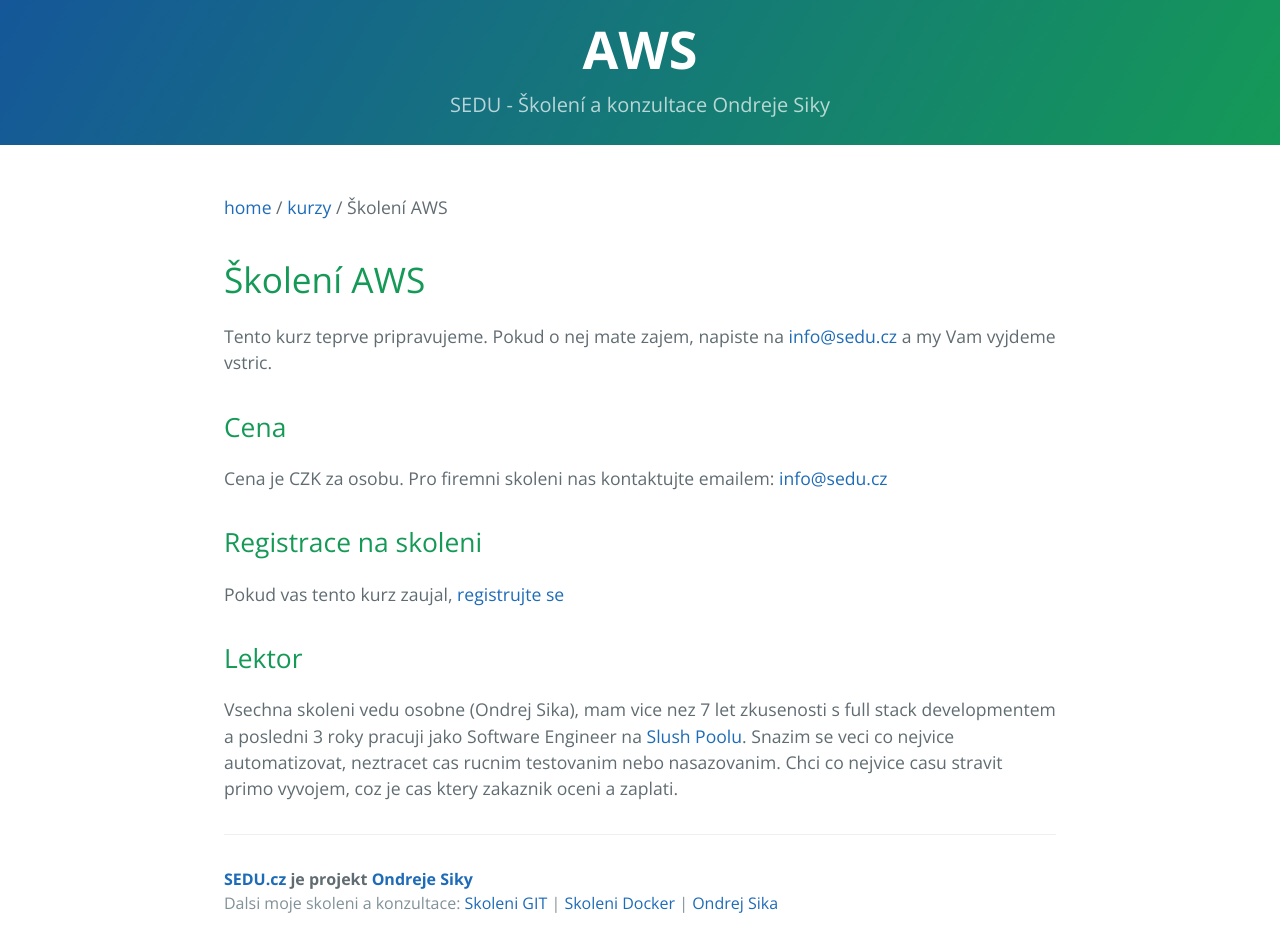
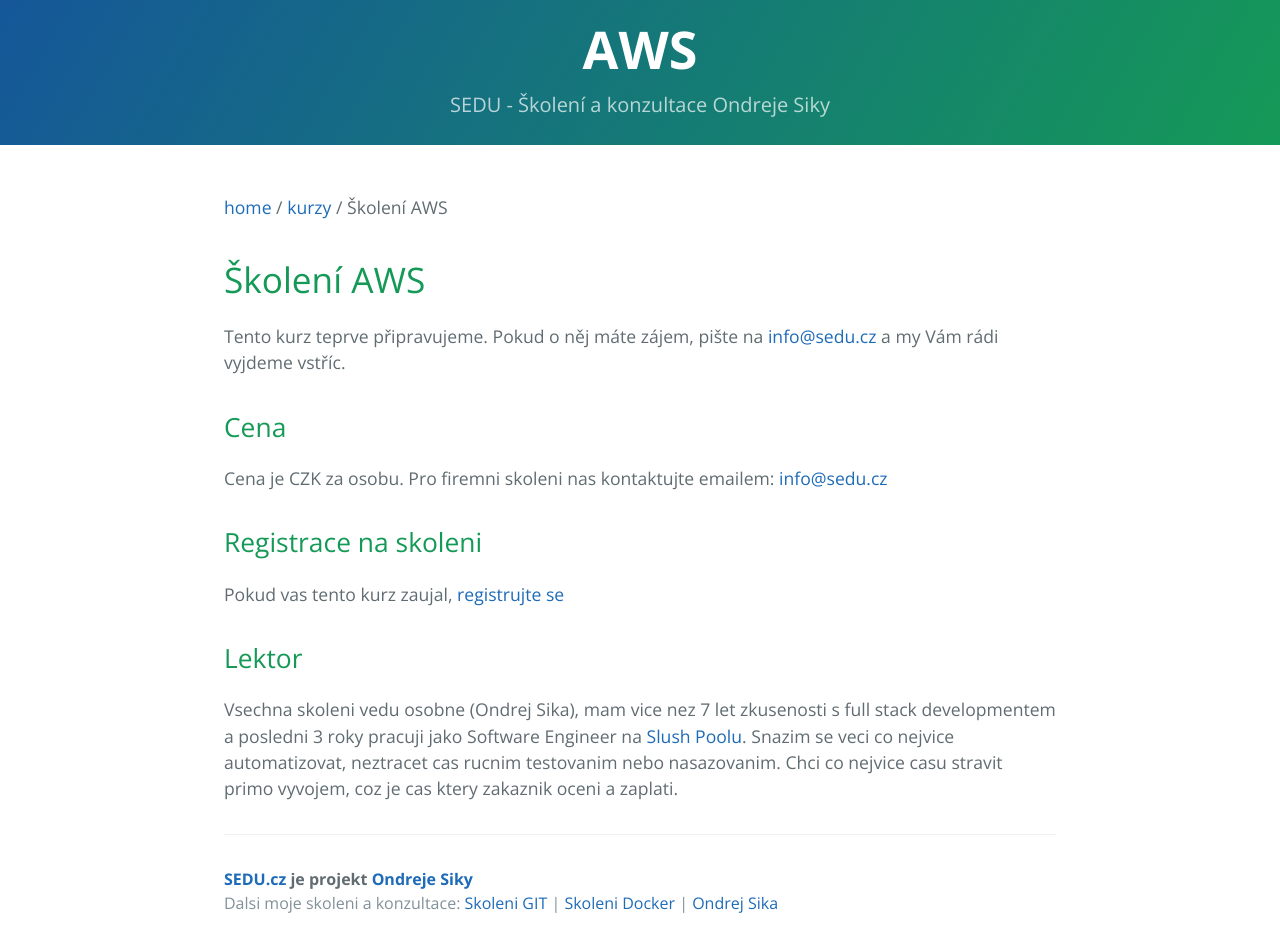
Before and after one commit to ondrejsika/sedu.cz, a Jekyll site: the page built from kurzy/aws.md, in a window 1280 px wide. Built offline with Jekyll 4.4.1, drawn with Linux system fonts in a browser that asks for light colours.

Commit message:
Update aws.md

```diff
--- a/kurzy/aws.md
+++ b/kurzy/aws.md
@@ -4,4 +4,4 @@ title: Školení AWS
 project_name: AWS
 ---
 
-Tento kurz teprve pripravujeme. Pokud o nej mate zajem, napiste na <info@sedu.cz> a my Vam vyjdeme vstric.
+Tento kurz teprve připravujeme. Pokud o něj máte zájem, pište na <info@sedu.cz> a my Vám rádi vyjdeme vstříc.
```
